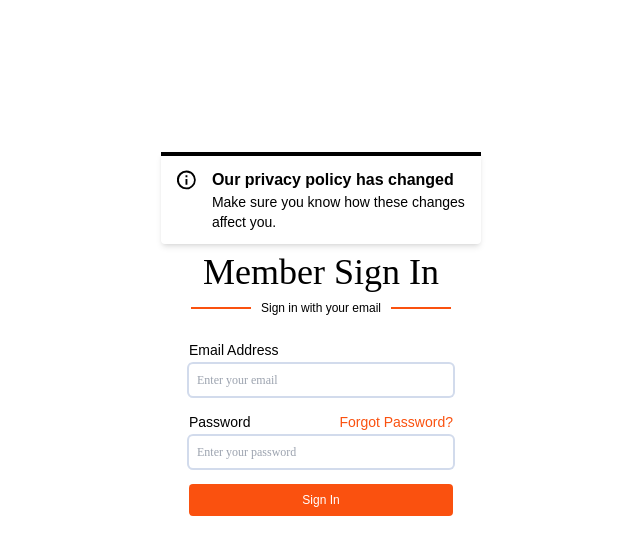
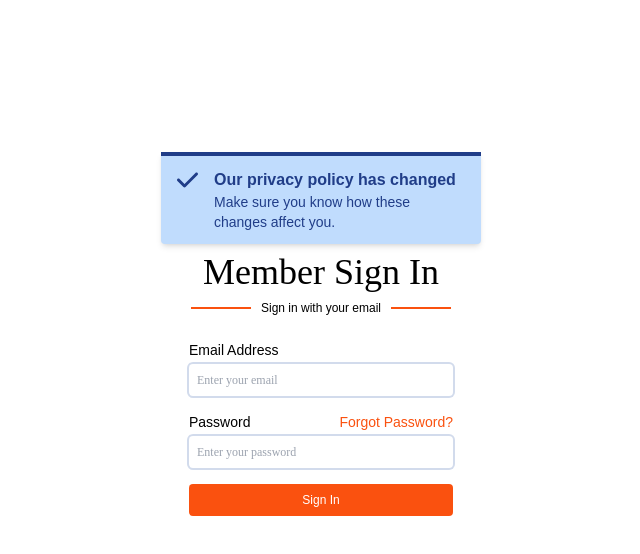
Before and after one commit to YomZsamora/job-board-frontend, a React (Create React App) app: page / in a window 1280 px wide. Shown: the top 554 px of the page, without its empty margins (319-959 px from the left). Built offline with nearby package versions, Linux system fonts and the light colour scheme.

Commit message:
Done: Creating Alert Components for the App.

```diff
--- a/package.json
+++ b/package.json
@@ -4,6 +4,7 @@
   "private": true,
   "dependencies": {
     "@fortawesome/fontawesome-svg-core": "^6.1.1",
+    "@fortawesome/free-regular-svg-icons": "^6.1.1",
     "@fortawesome/free-solid-svg-icons": "^6.1.1",
     "@fortawesome/react-fontawesome": "^0.1.18",
     "@testing-library/jest-dom": "^5.16.4",
--- /dev/null
+++ b/src/components/UIElements/Alerts/AlertDanger.js
@@ -0,0 +1,18 @@
+import React from 'react';
+import { FontAwesomeIcon } from '@fortawesome/react-fontawesome'
+
+function AlertDanger() {
+    return (
+        <div class="bg-alert-danger-light border-t-4 border-alert-danger-dark rounded-b text-alert-danger-dark px-4 py-3 shadow-md my-2" role="alert">
+            <div class="flex">
+            <FontAwesomeIcon className="h-6 w-6 mr-4" icon="ban" />
+                <div>
+                <p class="font-bold">Our privacy policy has changed</p>
+                <p class="text-sm">Make sure you know how these changes affect you.</p>
+                </div>
+            </div>
+        </div>
+    )
+}
+
+export default AlertDanger;
--- /dev/null
+++ b/src/components/UIElements/Alerts/AlertPrimary.js
@@ -0,0 +1,18 @@
+import React from 'react';
+import { FontAwesomeIcon } from '@fortawesome/react-fontawesome'
+
+function AlertPrimary() {
+    return (
+        <div class="bg-alert-primary-light border-t-4 border-alert-primary-dark rounded-b text-alert-primary-dark px-4 py-3 shadow-md my-2" role="alert">
+            <div class="flex">
+            <FontAwesomeIcon className="h-6 w-6 mr-4" icon="check" />
+                <div>
+                <p class="font-bold">Our privacy policy has changed</p>
+                <p class="text-sm">Make sure you know how these changes affect you.</p>
+                </div>
+            </div>
+        </div>
+    )
+}
+
+export default AlertPrimary;
--- /dev/null
+++ b/src/components/UIElements/Alerts/AlertSuccess.js
@@ -0,0 +1,18 @@
+import React from 'react';
+import { FontAwesomeIcon } from '@fortawesome/react-fontawesome'
+
+function AlertSuccess() {
+    return (
+        <div class="bg-alert-success-light border-t-4 border-alert-success-dark rounded-b text-alert-success-dark px-4 py-3 shadow-md my-2" role="alert">
+            <div class="flex">
+            <FontAwesomeIcon className="h-6 w-6 mr-4" icon="check" />
+                <div>
+                <p class="font-bold">Our privacy policy has changed</p>
+                <p class="text-sm">Make sure you know how these changes affect you.</p>
+                </div>
+            </div>
+        </div>
+    )
+}
+
+export default AlertSuccess;
--- /dev/null
+++ b/src/components/UIElements/Alerts/AlertWarning.js
@@ -0,0 +1,18 @@
+import React from 'react';
+import { FontAwesomeIcon } from '@fortawesome/react-fontawesome'
+
+function AlertWarning() {
+    return (
+        <div class="bg-alert-warning-light border-t-4 border-alert-warning-dark rounded-b text-alert-warning-dark px-4 py-3 shadow-md my-2" role="alert">
+            <div class="flex">
+            <FontAwesomeIcon className="h-6 w-6 mr-4" icon="triangle-exclamation" />
+                <div>
+                <p class="font-bold">Our privacy policy has changed</p>
+                <p class="text-sm">Make sure you know how these changes affect you.</p>
+                </div>
+            </div>
+        </div>
+    )
+}
+
+export default AlertWarning;
--- a/src/components/auth/Login.js
+++ b/src/components/auth/Login.js
@@ -1,6 +1,8 @@
 
 import apiClient from '../../services/api';
 import React, { useState } from 'react';
+import AlertPrimary from '../UIElements/Alerts/AlertPrimary'
+
 
 function Login({login}) {
 
@@ -28,15 +30,7 @@ function Login({login}) {
     return (
         <div className="w-1/4 mx-auto h-screen">
             <div className="py-36">
-            <div class="bg-teal-lightest border-t-4 border-teal rounded-b text-teal-darkest px-4 py-3 shadow-md my-2" role="alert">
-  <div class="flex">
-    <svg class="h-6 w-6 text-teal mr-4" xmlns="http://www.w3.org/2000/svg" viewBox="0 0 20 20"><path d="M2.93 17.07A10 10 0 1 1 17.07 2.93 10 10 0 0 1 2.93 17.07zm12.73-1.41A8 8 0 1 0 4.34 4.34a8 8 0 0 0 11.32 11.32zM9 11V9h2v6H9v-4zm0-6h2v2H9V5z"/></svg>
-    <div>
-      <p class="font-bold">Our privacy policy has changed</p>
-      <p class="text-sm">Make sure you know how these changes affect you.</p>
-    </div>
-  </div>
-</div>
+                <AlertPrimary />
                 <div className="login-title text-center mb-6">
                     <h3 className="text-nunito-bold text-4xl mb-2">Member Sign In</h3>
                     <p className="text-nunito-regular text-xs"><span>Sign in with your email</span></p>
--- /dev/null
+++ b/src/fontawesome.js
@@ -0,0 +1,12 @@
+// import the library
+import { library } from '@fortawesome/fontawesome-svg-core';
+
+// import your icons
+import { fas } from '@fortawesome/free-solid-svg-icons';
+import { far } from '@fortawesome/free-regular-svg-icons';
+
+library.add(
+  fas,
+  far
+  // more icons go here
+);
--- a/src/index.js
+++ b/src/index.js
@@ -3,6 +3,7 @@ import ReactDOM from 'react-dom/client';
 import './index.css';
 import App from './components/App';
 import reportWebVitals from './reportWebVitals';
+import './fontawesome';
 
 const root = ReactDOM.createRoot(document.getElementById('root'));
 root.render(
--- a/tailwind.config.js
+++ b/tailwind.config.js
@@ -9,6 +9,22 @@ module.exports = {
       primary: '#101f3c',
       secondary: '#fa510f',
       'primary-light': '#d2dbec',
+      'alert-warning': {
+        'dark': '#914017',
+        'light': '#FCE590'
+      },
+      'alert-danger': {
+        'dark': '#7E1E20',
+        'light': '#FDCACB',
+      },
+      'alert-success': {
+        'dark': '#17532F',
+        'light': '#BDF6D1',
+      },
+      'alert-primary': {
+        'dark': '#203D88',
+        'light': '#C0DCFD',
+      }
     }
   },
   plugins: [],
```
Also changed, not shown: 1 other file (tests, documents, lock files or other folders).
